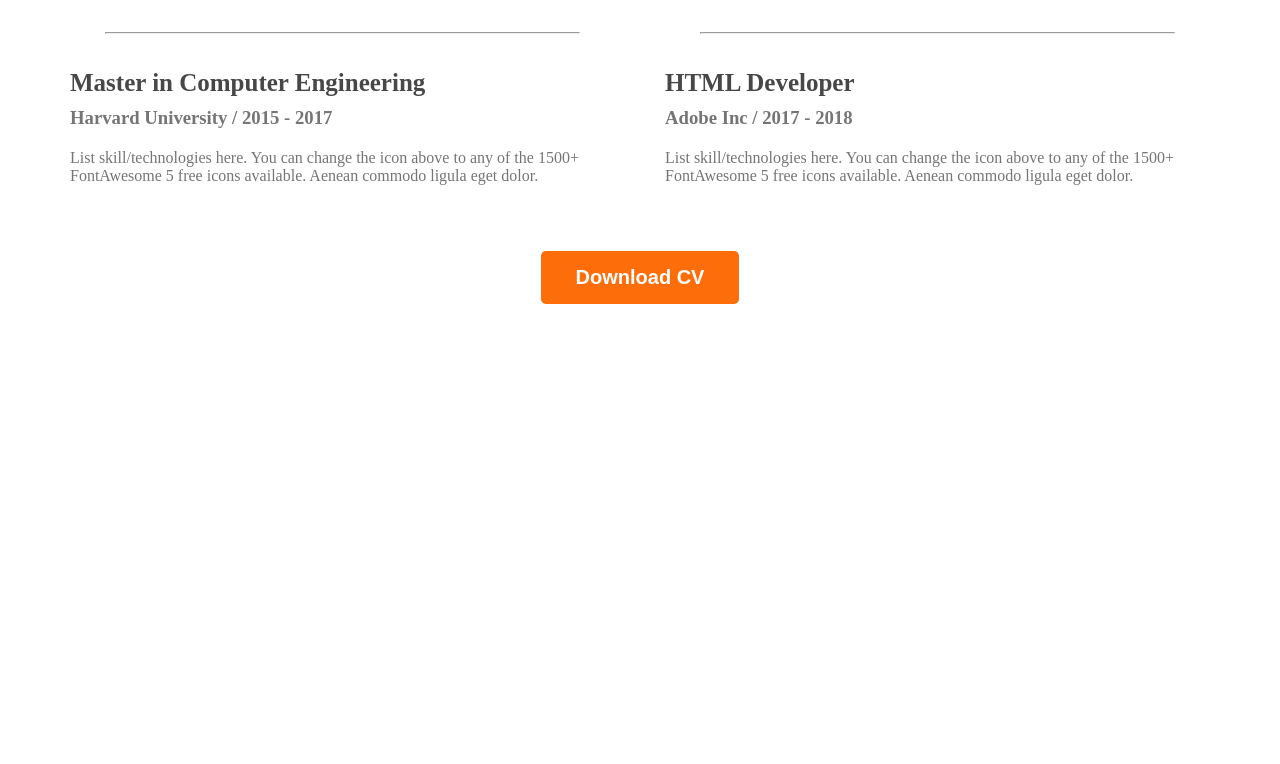
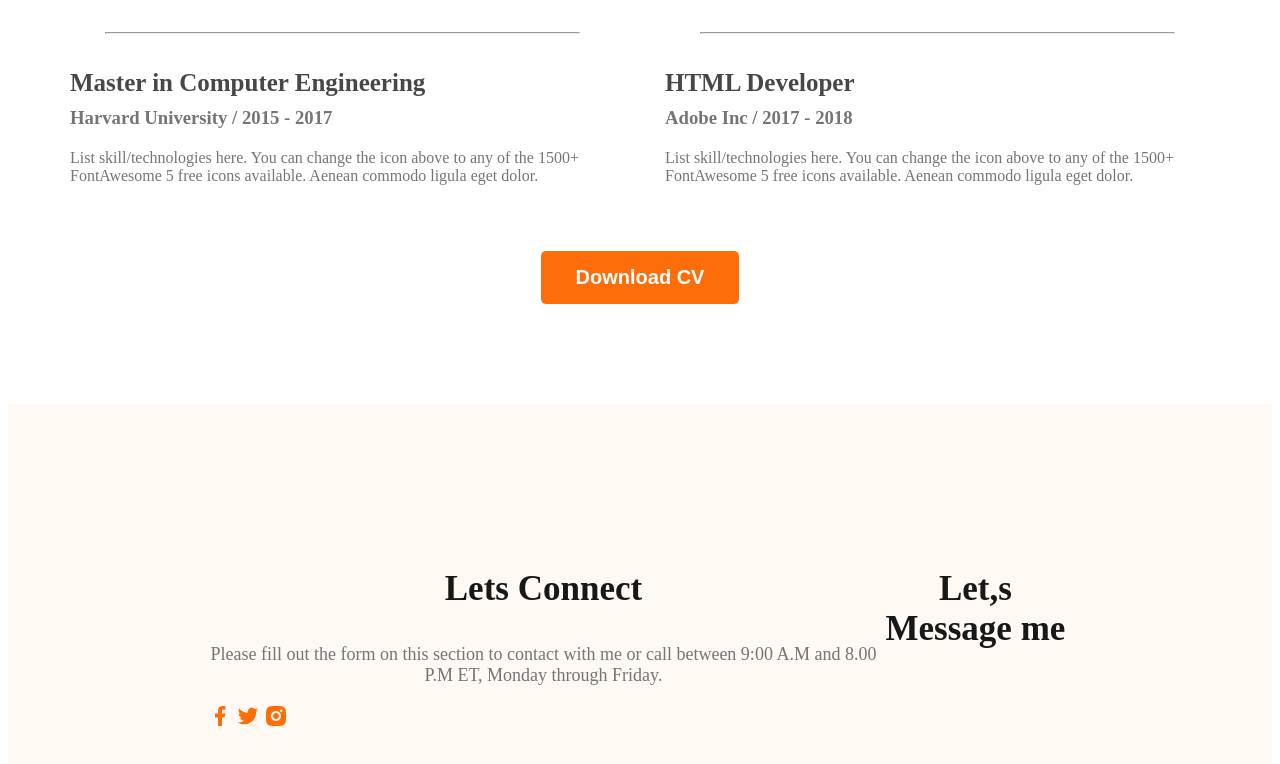
Before and after one commit to jibon306/webdeveloper-portfolio, a plain HTML site: page index.html in a window 1280 px wide. Shown: the part 2823-3587 px from the top of the page. Before the commit the page ends 3135 px from the top, so only its background shows below. Drawn offline with nearby package versions, Linux system fonts and the light colour scheme.

Commit message:
added me

```diff
--- a/index.html
+++ b/index.html
@@ -259,6 +259,37 @@
     </main>
 
     <footer>
+        <div class="footer-column">
+
+           <h3 class="section-title">Lets Connect</h3>
+
+           <p class="section-description">Please fill out the form on
+            this section to contact with me or call between
+             9:00 A.M and 8.00 P.M ET, Monday through Friday.</p>
+
+
+<div class="social-links">
+
+<a href=""><img src="images/icons/facebook.png" alt=""></a>
+<a href=""><img src="images/icons/twitter.png" alt=""></a>
+<a href=""><img src="images/icons/insta.png" alt=""></a>
+
+</div>
+        </div>
+
+
+        <div class="footer-column">
+
+            <h3 class="section-title" >Let,s Message me</h3>
+
+            <p class="section-description"></p>
+        </div>
+
+
+
+
+
+
 
     </footer>
 
--- a/style/portfolio.css
+++ b/style/portfolio.css
@@ -224,6 +224,14 @@ margin-bottom: 10px;
 
 }
 
+/*footer style*/
+footer{
+    display: flex;
+    background: #FFF8F3;
+    margin-top: 100px;
+    padding: 130px 200px;
+
+}
 
 
 
```
